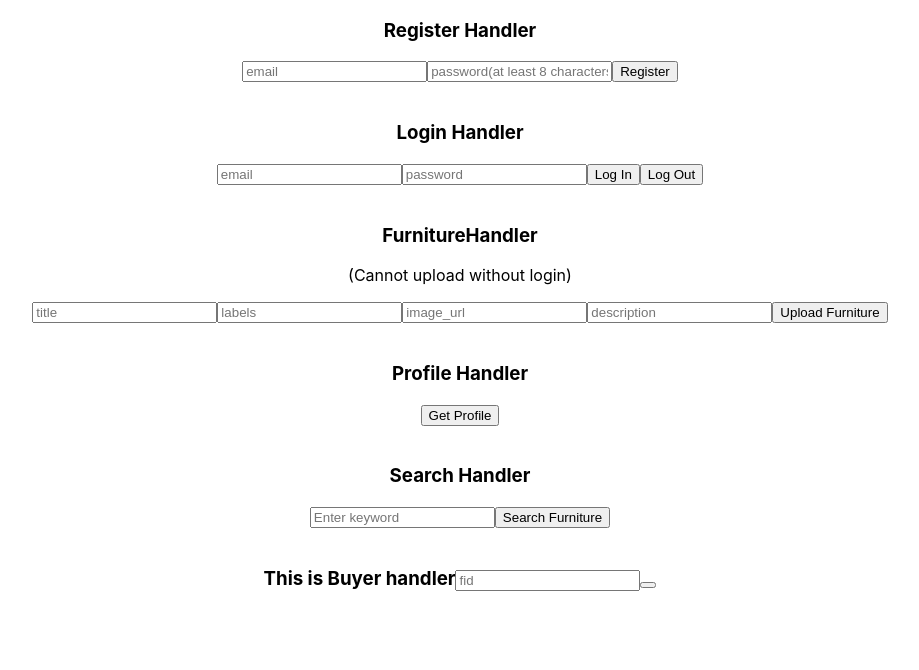
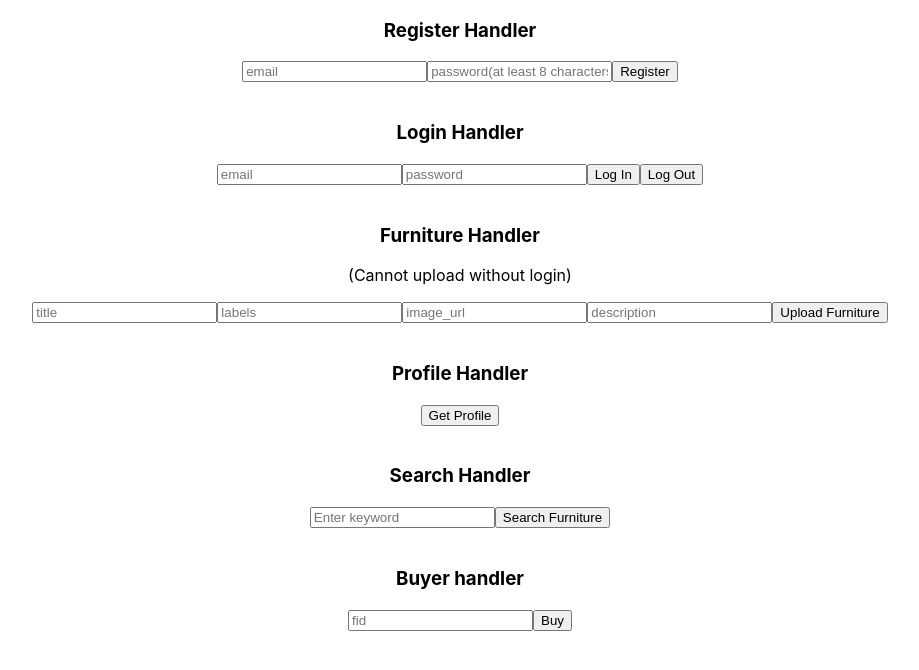
Before and after one commit to xiaomi388/comsw-4156-project, a React (Create React App) app in the folder client/: page / in a window 1280 px wide. Shown: the top 670 px of the page, without its empty margins (180-1099 px from the left). Built offline with nearby package versions, Linux system fonts and the light colour scheme.

Commit message:
add buyerbuy handler

```diff
--- a/client/src/buyerHandler.js
+++ b/client/src/buyerHandler.js
@@ -12,16 +12,34 @@ class BuyerHandler extends Component {
         const { fid } = this.state;
         const buyFurnitureUrl = `${Constants.BASE_URL}/furnitures/${fid}/buy`;
         // fetch()
+        fetch(buyFurnitureUrl, {
+            method: 'POST',
+            headers: {
+                'Access-Control-Allow-Origin': '*',
+                'Access-Control-Allow-Methods': ['GET', 'POST'],
+                'Content-Type': 'application/json'
+            },
+            body: JSON.stringify({
+                fid: fid
+            }),
+            // credentials: "include"
+        })
+        .then(response => response)
+        .then((data) => {
+            console.log("buyer buy: ", data);
+        })
+        .catch((err) => console.log(err))
     }
 
     render() {
         return(
             <div>
                 <h3>
-                    This is Buyer handler
+                    Buyer handler
+
+                </h3>
                     <input placeholder="fid" onChange={(e) => this.setState({ fid: e.target.value })} ></input>
-                    <button onClick={this.buy}></button>
-                </h3>
+                    <button onClick={this.buy}>Buy</button>
             </div>
         )
     }
--- a/client/src/furnitureHandler.js
+++ b/client/src/furnitureHandler.js
@@ -40,7 +40,7 @@ class FurnitureHandler extends Component {
     render() {
         return (
             <div>
-                <h3>FurnitureHandler</h3> <p>(Cannot upload without login)</p>
+                <h3>Furniture Handler</h3> <p>(Cannot upload without login)</p>
                 <input placeholder="title" onChange={(e) => this.setState({ title: e.target.value })}></input>
                 <input placeholder="labels" onChange={(e) => this.setState({ labels: e.target.value })}></input>
                 <input placeholder="image_url" onChange={(e) => this.setState({ image_url: e.target.value })}></input>
```
